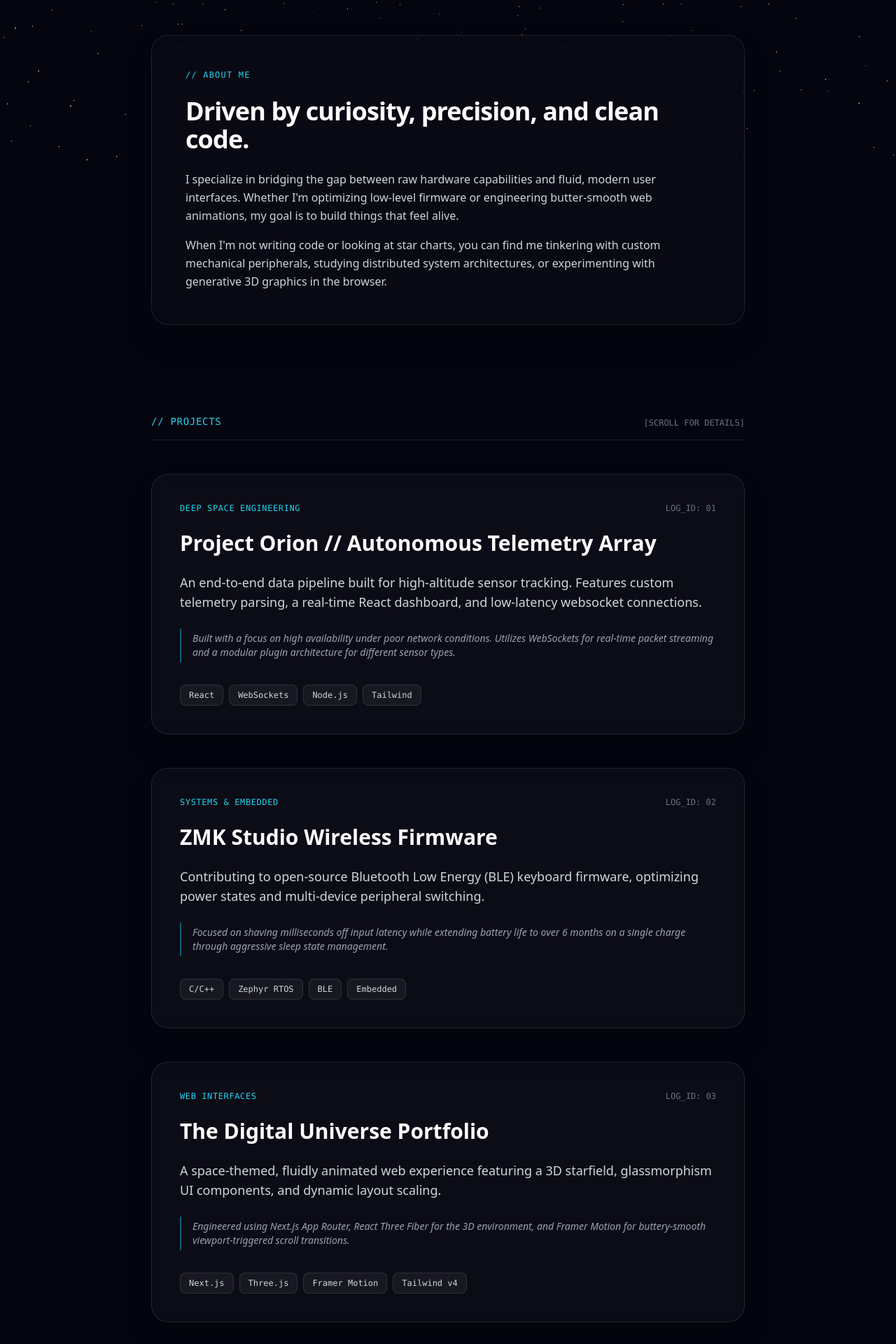
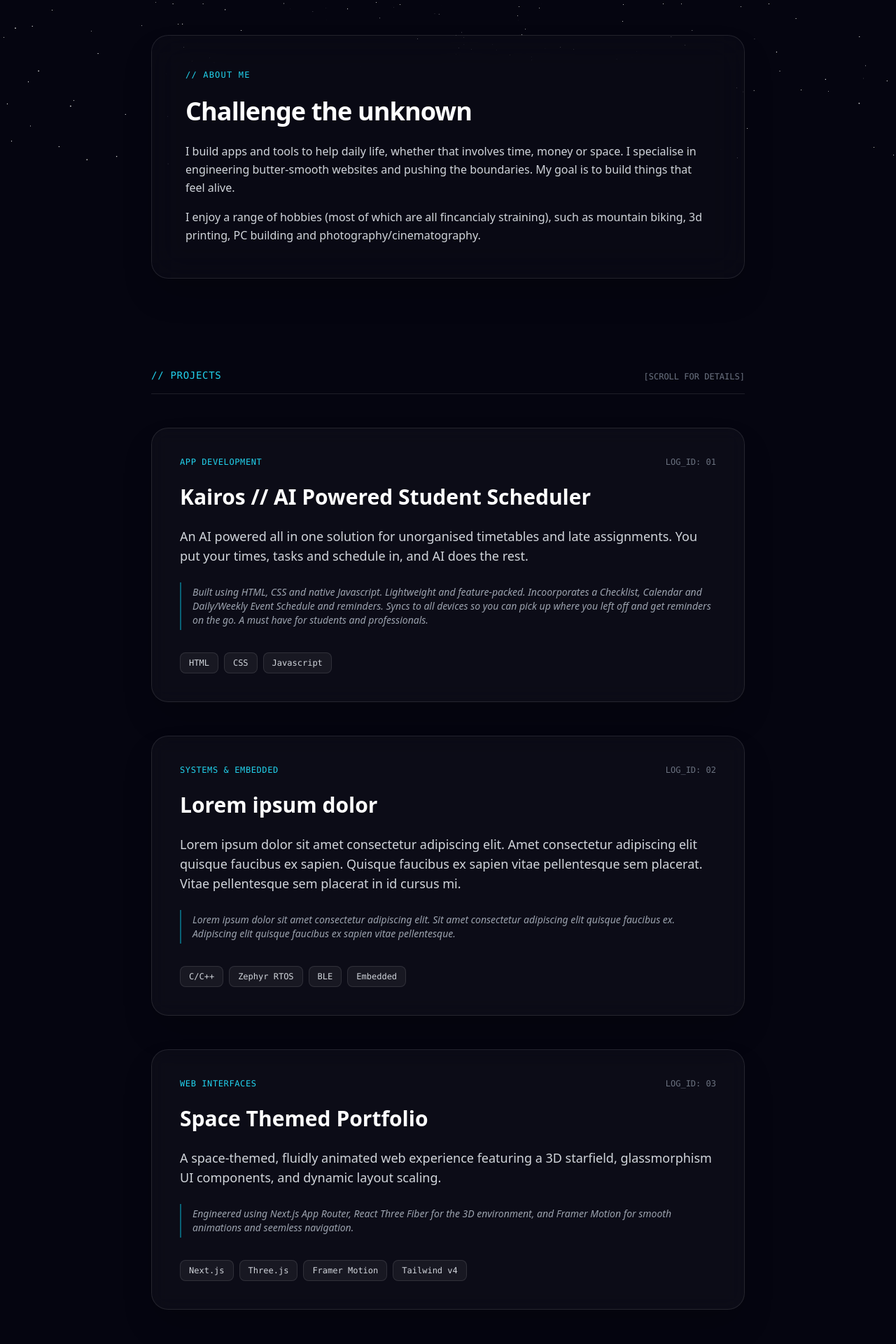
Before and after one commit to MRHWCKRR/space-portfolio, a Next.js app: page / in a window 1280 px wide. Shown: the part 564-2484 px from the top of the page at 70% size. Built offline with nearby package versions, Linux system fonts and the light colour scheme.

Commit message:
Edited text and layout.

```diff
--- a/app/page.tsx
+++ b/app/page.tsx
@@ -6,26 +6,26 @@ import SpaceBackground from "../components/SpaceBackground";
 const projects = [
   {
     id: "project-1",
-    category: "Deep Space Engineering",
-    title: "Project Orion // Autonomous Telemetry Array",
-    description: "An end-to-end data pipeline built for high-altitude sensor tracking. Features custom telemetry parsing, a real-time React dashboard, and low-latency websocket connections.",
-    details: "Built with a focus on high availability under poor network conditions. Utilizes WebSockets for real-time packet streaming and a modular plugin architecture for different sensor types.",
-    tags: ["React", "WebSockets", "Node.js", "Tailwind"],
+    category: "App Development",
+    title: "Kairos // AI Powered Student Scheduler",
+    description: "An AI powered all in one solution for unorganised timetables and late assignments. You put your times, tasks and schedule in, and AI does the rest.",
+    details: "Built using HTML, CSS and native Javascript. Lightweight and feature-packed. Incoorporates a Checklist, Calendar and Daily/Weekly Event Schedule and reminders. Syncs to all devices so you can pick up where you left off and get reminders on the go. A must have for students and professionals.",
+    tags: ["HTML", "CSS", "Javascript"],
   },
   {
     id: "project-2",
     category: "Systems & Embedded",
-    title: "ZMK Studio Wireless Firmware",
-    description: "Contributing to open-source Bluetooth Low Energy (BLE) keyboard firmware, optimizing power states and multi-device peripheral switching.",
-    details: "Focused on shaving milliseconds off input latency while extending battery life to over 6 months on a single charge through aggressive sleep state management.",
+    title: "Lorem ipsum dolor",
+    description: "Lorem ipsum dolor sit amet consectetur adipiscing elit. Amet consectetur adipiscing elit quisque faucibus ex sapien. Quisque faucibus ex sapien vitae pellentesque sem placerat. Vitae pellentesque sem placerat in id cursus mi.",
+    details: "Lorem ipsum dolor sit amet consectetur adipiscing elit. Sit amet consectetur adipiscing elit quisque faucibus ex. Adipiscing elit quisque faucibus ex sapien vitae pellentesque.",
     tags: ["C/C++", "Zephyr RTOS", "BLE", "Embedded"],
   },
   {
     id: "project-3",
     category: "Web Interfaces",
-    title: "The Digital Universe Portfolio",
+    title: "Space Themed Portfolio",
     description: "A space-themed, fluidly animated web experience featuring a 3D starfield, glassmorphism UI components, and dynamic layout scaling.",
-    details: "Engineered using Next.js App Router, React Three Fiber for the 3D environment, and Framer Motion for buttery-smooth viewport-triggered scroll transitions.",
+    details: "Engineered using Next.js App Router, React Three Fiber for the 3D environment, and Framer Motion for smooth animations and seemless navigation.",
     tags: ["Next.js", "Three.js", "Framer Motion", "Tailwind v4"],
   },
 ];
@@ -92,14 +92,14 @@ export default function Home() {
             // ABOUT ME
           </div>
           <h2 className="text-3xl md:text-4xl font-bold tracking-tight">
-            Driven by curiosity, precision, and clean code.
+            Challenge the unknown
           </h2>
           <div className="space-y-4 text-gray-300 leading-relaxed font-light">
             <p>
-              I specialize in bridging the gap between raw hardware capabilities and fluid, modern user interfaces. Whether I'm optimizing low-level firmware or engineering butter-smooth web animations, my goal is to build things that feel alive.
+              I build apps and tools to help daily life, whether that involves time, money or space. I specialise in engineering butter-smooth websites and pushing the boundaries. My goal is to build things that feel alive.
             </p>
             <p>
-              When I'm not writing code or looking at star charts, you can find me tinkering with custom mechanical peripherals, studying distributed system architectures, or experimenting with generative 3D graphics in the browser.
+              I enjoy a range of hobbies (most of which are all fincancialy straining), such as mountain biking, 3d printing, PC building and photography/cinematography.
             </p>
           </div>
         </motion.section>
@@ -171,11 +171,11 @@ export default function Home() {
           className="space-y-6 text-center pt-12 border-t border-white/10"
         >
           <div className="text-xs font-mono text-cyan-400 uppercase tracking-widest">
-            03 // TRANSMISSION CHANNELS
+           // SOCIALS
           </div>
           <h2 className="text-3xl font-bold">Let's build something extraordinary.</h2>
           <p className="text-gray-400 max-w-md mx-auto text-sm font-light">
-            My communication frequencies are always open. Reach out via any of the channels below.
+            Reach out to me on any of my socials. I'm always ready for a chat.
           </p>
 
           <div className="flex justify-center gap-6 pt-4 font-mono text-sm">
```
